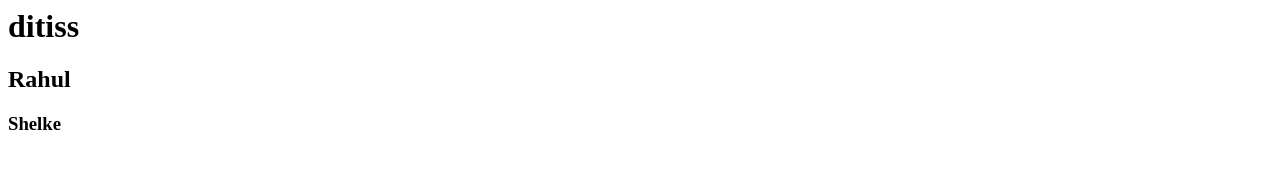
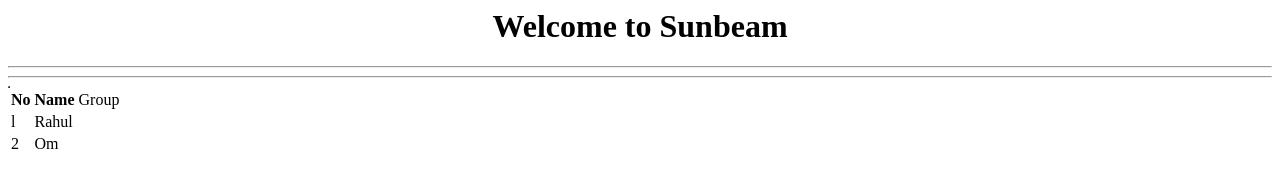
Before and after one commit to Rahul8838/sunbeam, a plain HTML site: page index.html in a window 1280 px wide. Drawn offline with Linux system fonts and the light colour scheme.

Commit message:
commited

```diff
--- a/index.html
+++ b/index.html
@@ -1,10 +1,35 @@
 <html>
-  <head>
-    <title>Sunbeam</title>
-  </head>
-  <body>
-    <h1>ditiss</h1>
-    <h2>Rahul</h2>
-     <h3>Shelke</h3>
-  </body>
+	<head>
+		<title>Welcome to Sunbeam | Pune</title>
+	</head>
+
+	<body>
+		<h1 align='center'>Welcome to Sunbeam </h1>
+		<hr><hr>
+
+		<table border='1'>
+		<table>
+			<tr>
+				<th>No</th>
+				<th>Name</th>
+				<td>Group</td>
+			</tr>
+
+			<tr>
+				<td>l</td>
+				<td>Rahul</td>
+			</tr>
+
+			<tr>
+				<td>2</td>
+				<td>Om</td>
+			</tr>
+
+			<tr>
+				<td colspan='3'>&nbsp;</td>
+			</tr>
+
+		</table>
+
+	</body>
 </html>
```
